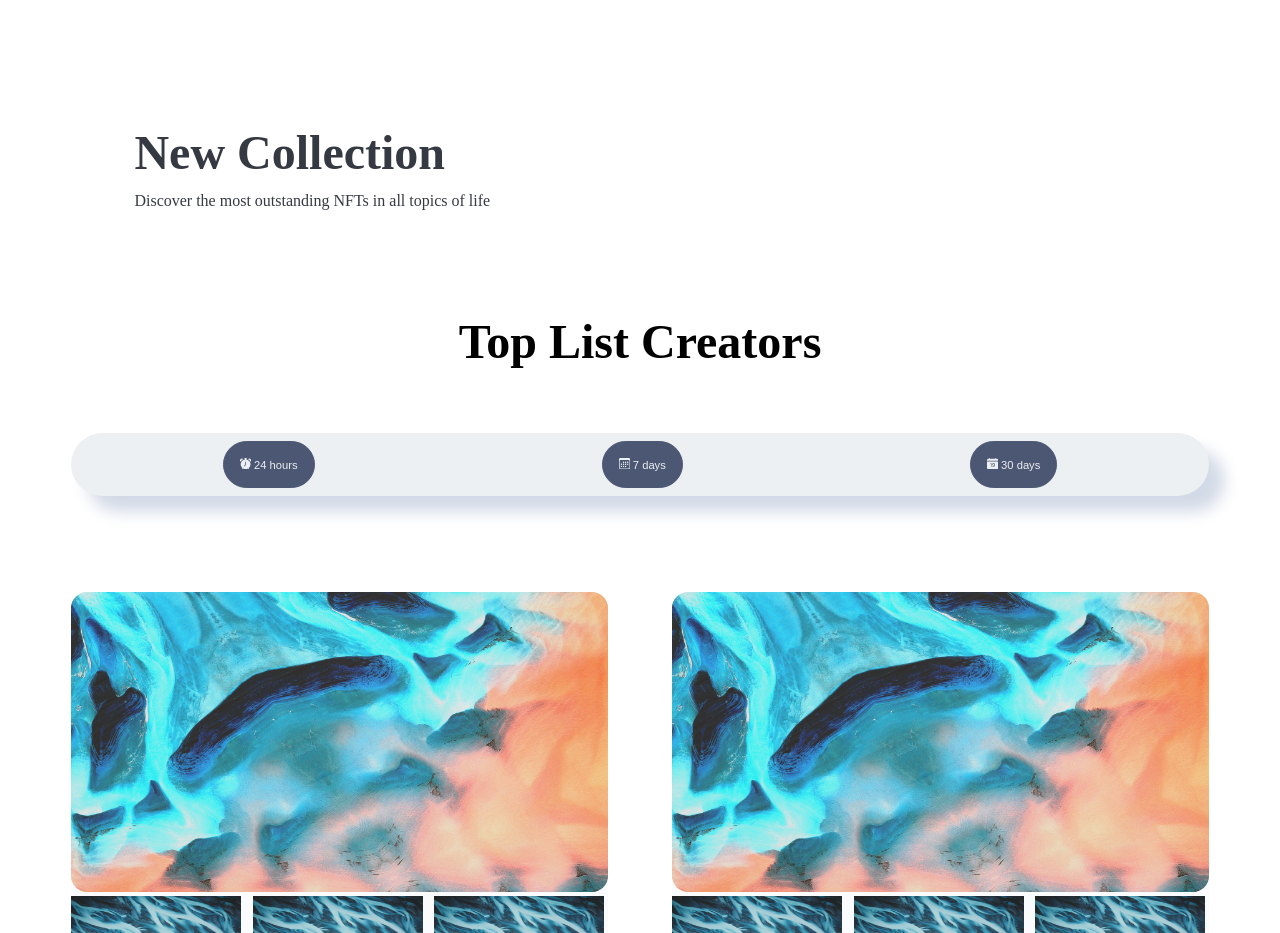
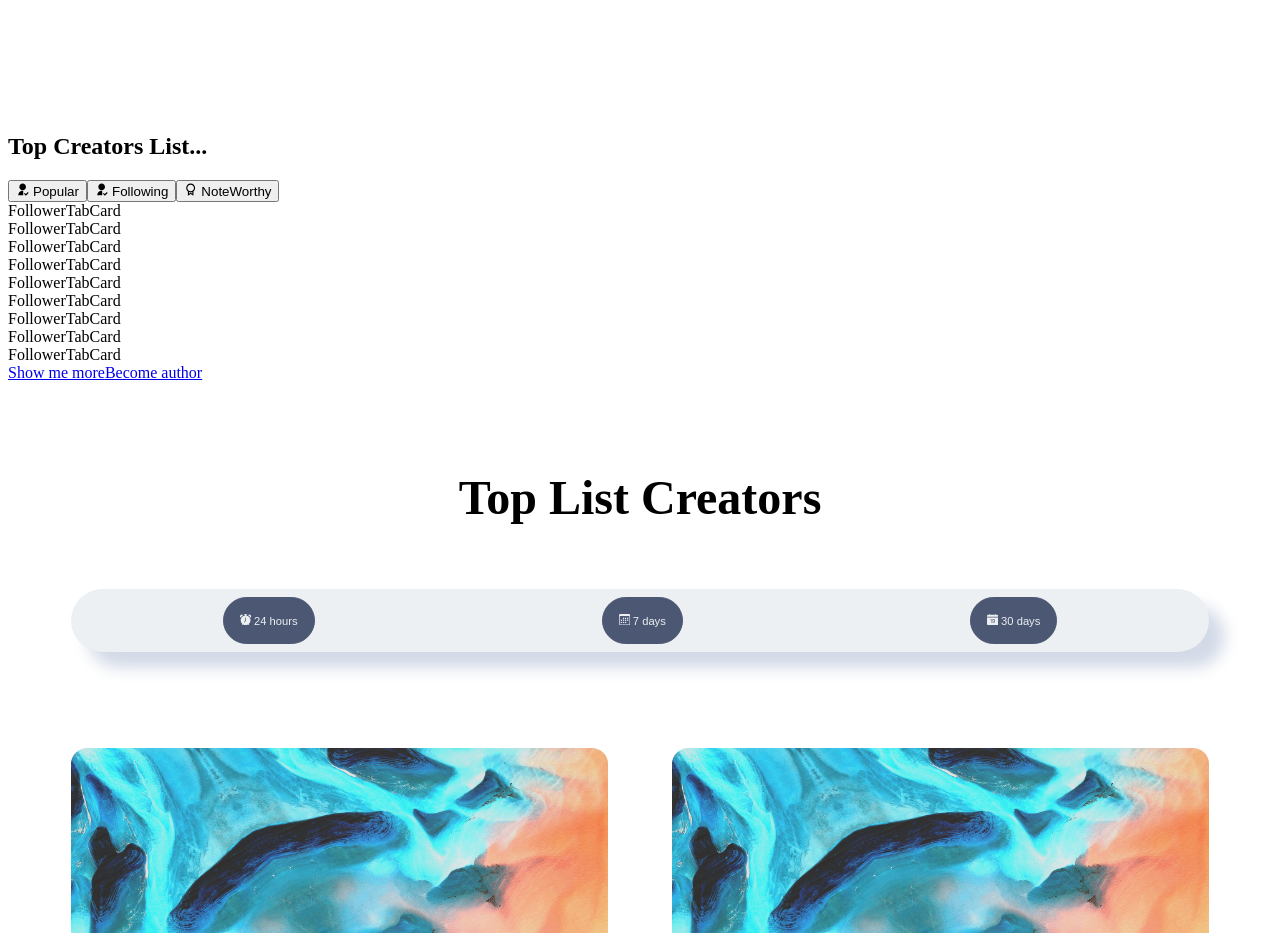
Before and after one commit to sinaata25/NFT-Market, a Next.js app: page / in a window 1280 px wide. Shown: the part 2360-3293 px from the top of the page. Built offline with nearby package versions, Linux system fonts and the light colour scheme.

Commit message:
follower tab completed - follower tab card

```diff
--- a/components/ComponentIndex.js
+++ b/components/ComponentIndex.js
@@ -10,5 +10,6 @@ import Category from "./Category/Category";
 import Filter from "./Filter/Filter";
 import NFTCard from "./NFTCard/NFTCard";
 import Collection from "./Collection/Collection";
+import FollowerTab from "./FollowerTab/FollowerTab";
 
-export {Button,Footer,NavBar,HeroSection,Service,BigNftSlider,Subscribe,Title,Category,Filter,NFTCard,Collection};
+export {Button,Footer,NavBar,HeroSection,Service,BigNftSlider,Subscribe,Title,Category,Filter,NFTCard,Collection,FollowerTab};
--- /dev/null
+++ b/components/FollowerTab/FollowerTab.jsx
@@ -0,0 +1,99 @@
+import React,{useState,useEffect} from 'react'
+import { RiUserFollowFill,RiUserUnfollowFill,RiAwardLine } from 'react-icons/ri'
+
+//internal import
+import Style from "./FollowerTab.module.css"
+import FollowerTabCard from "./FollowerTabCard/FollowerTabCard"
+
+const FollowerTab = () => {
+    const cardArray=[1,2,3,4,5,6,7,8,9]
+    const followArray=[1,2,3,4,5,6]
+    const newArray=[1,2,3,4,5]
+    const [popular, setPopular] = useState(true);
+    const [following, setFollowing] = useState(false);
+    const [news, setNews] = useState(false);
+
+    const openFollower=()=>{
+        if(!following){
+            setFollowing(true);
+            setNews(false);
+            setPopular(false);
+        }
+    }
+    const openNews=()=>{
+        if(!news){
+            setFollowing(false);
+            setNews(true);
+            setPopular(false);
+        }
+    }
+
+    const openPopular=()=>{
+        if(!popular){
+            setFollowing(false);
+            setNews(false);
+            setPopular(true);
+        }
+    }
+
+
+  return (
+    <div className={Style.followerTab} >
+        <div className={Style.followerTab_title} >
+            <h2>Top Creators List...</h2>
+            <div className={Style.followerTab_tabs}>
+                <div className={Style.followerTab_tabs_btn}>
+                    <button onClick={()=>openPopular()} >
+                        <RiUserFollowFill/> Popular
+                    </button>
+                    <button onClick={()=>openFollower()} >
+                        <RiUserFollowFill/> Following
+                    </button>
+                    <button onClick={()=>openNews()} >
+                        <RiAwardLine/> NoteWorthy
+                    </button>
+                </div>
+            </div>
+        </div>
+        {
+            popular && (
+                <div className={Style.followerTab_box} >
+                    {
+                        cardArray.map((el,i)=>(
+                            <FollowerTabCard key={i+1} i={i} el={el} />
+                        ))
+                    }
+                </div>
+        )}
+
+        {
+            following && (
+                <div className={Style.followerTab_box} >
+                    {
+                        followArray.map((el,i)=>(
+                            <FollowerTabCard key={i+1} i={i} el={el} />
+                        ))
+                    }
+                </div>
+        )}
+        {
+           news && (
+                <div className={Style.followerTab_box} >
+                    {
+                        newArray.map((el,i)=>(
+                            <FollowerTabCard key={i+1} i={i} el={el} />
+                        ))
+                    }
+                </div>
+        )}
+        <div className={Style.followerTab_member}>
+            <div className={Style.followerTab_member_box}>
+                <a href="#">Show me more</a>
+                <a href="#">Become author</a>
+            </div>
+        </div>
+    </div>
+  )
+}
+
+export default FollowerTab
--- /dev/null
+++ b/components/FollowerTab/FollowerTabCard/FollowerTabCard.jsx
@@ -0,0 +1,12 @@
+import React from 'react'
+
+//internal import
+import Style from "./FollowerTabCard.module.css"
+
+const FollowerTabCard = () => {
+  return (
+    <div>FollowerTabCard</div>
+  )
+}
+
+export default FollowerTabCard
--- a/pages/index.js
+++ b/pages/index.js
@@ -1,7 +1,7 @@
 import React from 'react'
 //Internal Import
 import Style from "../styles/index.module.css"
-import {HeroSection,Service,BigNftSlider,Subscribe,Title,Category,Filter,NFTCard, Collection} from "../components/ComponentIndex"
+import {HeroSection,Service,BigNftSlider,Subscribe,Title,Category,Filter,NFTCard, Collection,FollowerTab} from "../components/ComponentIndex"
 
 const Home = () => {
   return (
@@ -9,7 +9,7 @@ const Home = () => {
       <HeroSection/>
       <Service/>
       <BigNftSlider/>
-      <Title heading="New Collection"  paragraph="Discover the most outstanding NFTs in all topics of life" />
+      <FollowerTab/>
       <Collection/>
       <Title heading="Featured NFTs"  paragraph="Discover the most outstanding NFTs in all topics of life" />
       <Filter/>
```
Also changed, not shown: components/FollowerTab/FollowerTab.module.css (added), components/FollowerTab/FollowerTabCard/FollowerTabCard.module.css (added).
